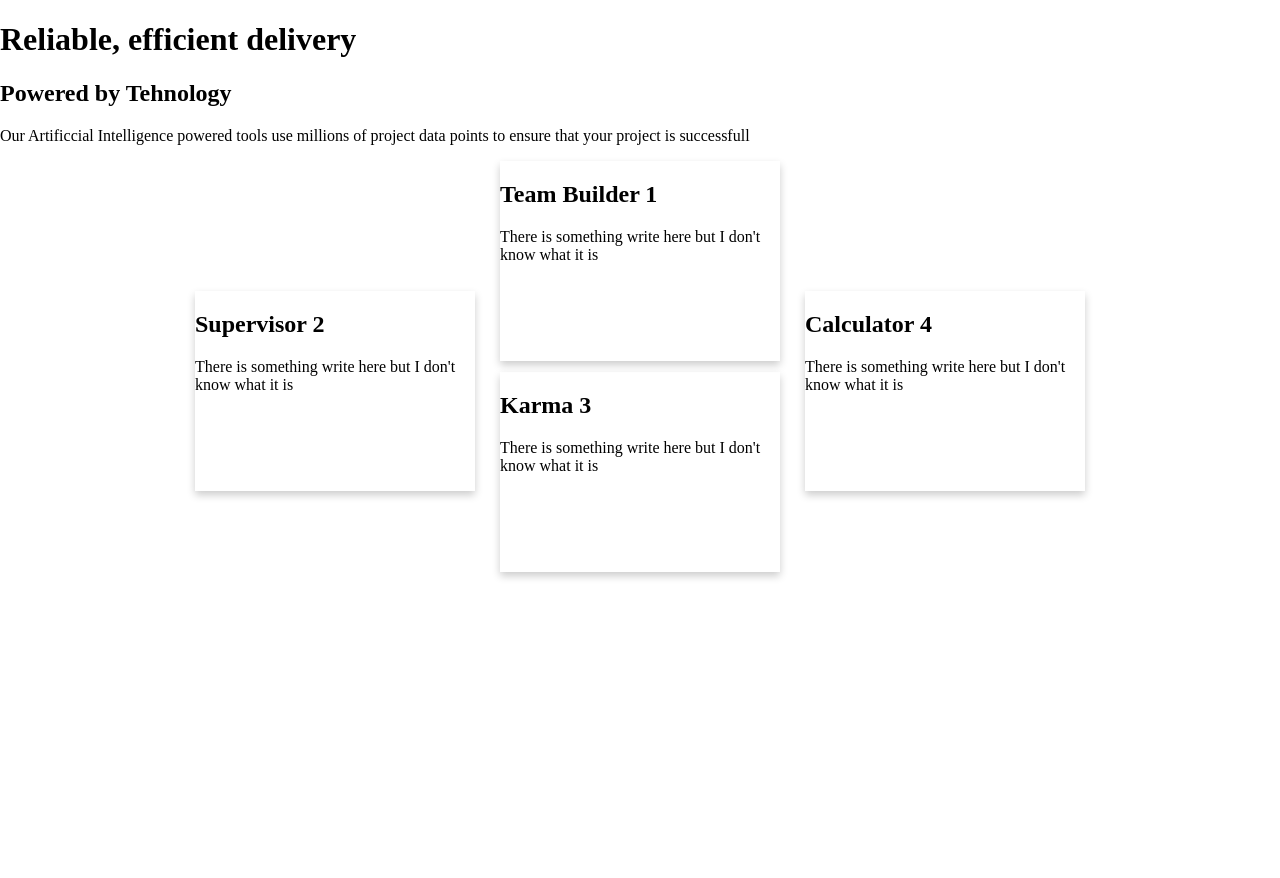
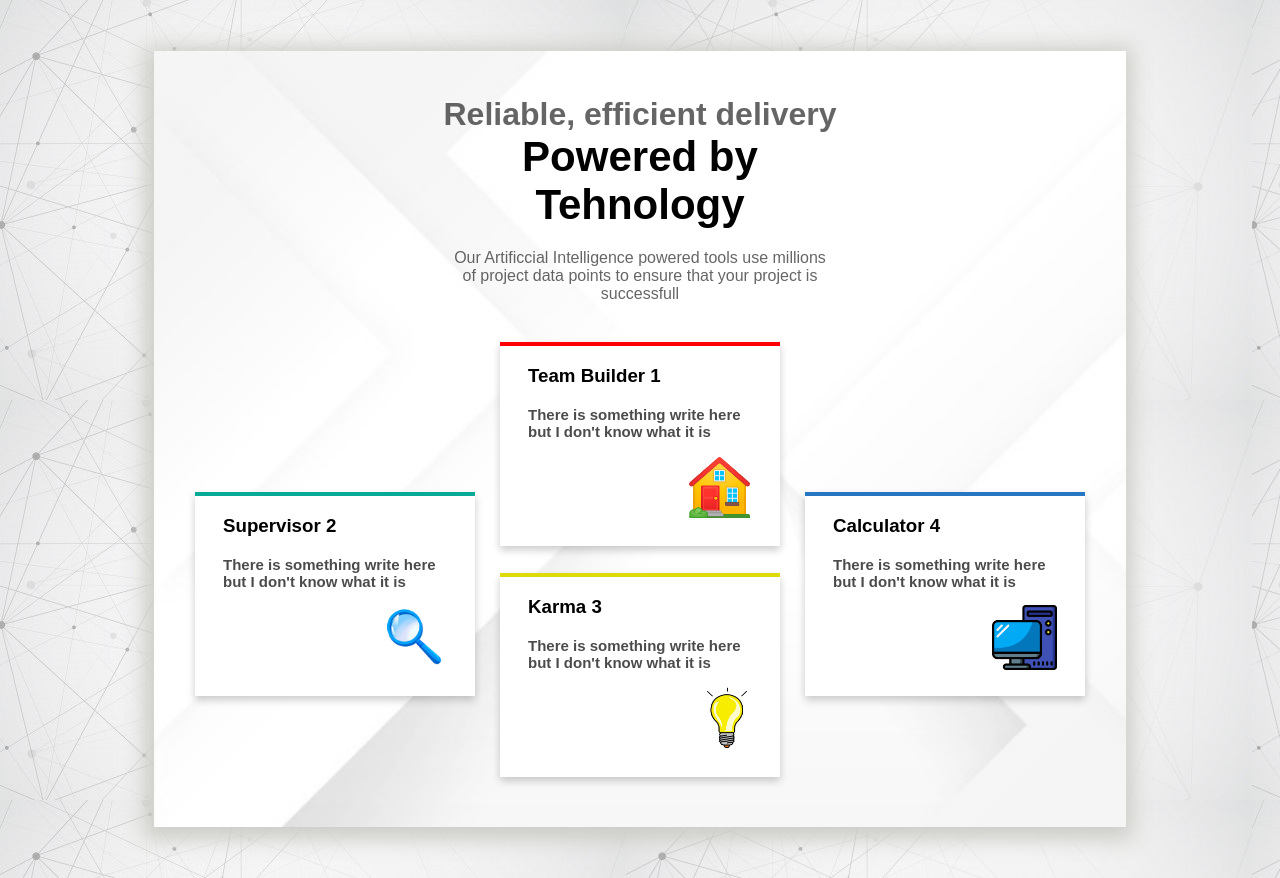
Before and after one commit to tatamartinsg/FourCardFeatureSection, a plain HTML site: page index.html in a window 1280 px wide. Before the commit the page ends 800 px from the top, so only its background shows below. Drawn offline with Linux system fonts and the light colour scheme; a web font is replaced by a local one.

Commit message:
Finalizando o projeto front-end FourCardFeatureSection

```diff
--- a/index.css
+++ /dev/null
@@ -1,37 +0,0 @@
-html,body{
-    margin: 0;
-    padding: 0;
-    box-sizing: border-box;
-
-}
-
-.div-card1, .div-card2, .div-card3, .div-card4{
-    box-shadow: 0 4px 8px 0 rgba(0,0,0,0.2);
-    width: 280px;
-    height: 200px;
-}
-
-.container{
-    display: grid;
-    justify-items:center;
-    grid-template-columns: 610px 610px;
-    grid-template-rows: 130px 20px;
-    grid-template-areas: "card1 card1"
-                         "card2 card4"
-                         "card3 card3";
-   justify-content: center;
-
-}
-.div-card1{
-   grid-area: card1;
-}
-.div-card2{
-    grid-area: card2;
- }
- .div-card3{
-    grid-area: card3;
-    margin-top: 5%;
- }
- .div-card{
-    grid-area: card4;
- }
--- a/index.html
+++ b/index.html
@@ -5,10 +5,12 @@
     <meta http-equiv="X-UA-Compatible" content="IE=edge">
     <meta name="viewport" content="width=device-width, initial-scale=1.0">
     <title>FourdCardFeatureSection</title>
-    <link rel="stylesheet" href="index.css">
+    <link rel="stylesheet" href="./src/index.css">
 </head>
 <body>
-    <div>
+    <div id="div-body">
+    <section id="section-principal">
+        <div id="div-h-principal">
             <h1>Reliable, efficient delivery</h1>
             <h2>Powered by Tehnology</h2>
             <p>Our Artificcial Intelligence powered tools use millions of project data points to ensure that your project is successfull</p>
@@ -16,34 +18,45 @@
 
         <section class="container">
             <div class="div-card1">
-            <div>
+                <div class="div-card0">
                     <h1>Team Builder 1</h1>
                     <p>There is something write here but I don't know what it is</p>
-                <img>
+                    <div class="div-img">
+                        <img src="./src/images/casa.png" width="65px" height="65x">
+                    </div>
                 </div>
             </div>
             <div class="div-card2">
-            <div>
+                <div class="div-card0">
                     <h1>Supervisor 2</h1>
                     <p>There is something write here but I don't know what it is</p>
-                <img>
+                    <div class="div-img">
+                        <img src="./src/images/lupa.png" width="65px" height="65x">
+                    </div>
                 </div>
             </div>
             <div class="div-card3">
-            <div>
+                <div class="div-card0">
                     <h1>Karma 3</h1>
                     <p>There is something write here but I don't know what it is</p>
-                <img>
+                    <div class="div-img">
+                        <img src="./src/images/lampada.png" width="50px" height="65px">
+                    </div>
                 </div>
             </div>
             <div class="div-card4">
-            <div>
+                <div class="div-card0">
                     <h1>Calculator 4</h1>
                     <p>There is something write here but I don't know what it is</p>
-                <img>
+                    <div class="div-img">
+                        <img src="./src/images/pc.png" width="65px" height="65x">
+                    </div>
+
                 </div>
             </div>
         </section>
+    </section>
+</div>
 
 </body>
 </html>
--- /dev/null
+++ b/src/index.css
@@ -0,0 +1,120 @@
+@import url('https://fonts.googleapis.com/css2?family=Open+Sans:wght@500&family=Zen+Kurenaido&display=swap');
+@import url('https://fonts.googleapis.com/css2?family=Open+Sans:wght@500&family=Zen+Kaku+Gothic+Antique:wght@300&family=Zen+Kurenaido&display=swap');
+
+html,body{
+    margin: 0;
+    padding: 0;
+    box-sizing: border-box;
+
+}
+body{
+   width: 100%;
+   background-image: url("../src/images/teste2.jpg");
+   /* background-size: cover; */
+
+}
+
+#section-principal{
+   /* background-color: rgb(255, 253, 248); */
+   background-image: url("../src/images/background2.jpg");
+   background-size: cover;
+   margin: 4% auto;
+   height: auto;
+   width: 76%;
+   box-shadow: -2px 4px 20px 8px rgb(204, 204, 199);
+}
+.container p{
+   font-weight: bold;
+   opacity: 0.7;
+   font-size: 15px;
+   font-family: 'Zen Kaku Gothic Antique', sans-serif;
+}
+div.div-img{
+   margin: 0;
+   text-align: right;
+
+}
+#div-h-principal{
+   text-align: center;
+   margin-bottom: 4%;
+   padding-top: 45px;
+}
+#div-h-principal h1{
+   margin: auto;
+   font-size: 32px;
+   opacity: 0.6;
+}
+h1{
+   font-family: 'Zen Kaku Gothic Antique', sans-serif;
+   font-weight: bold;
+}
+#div-h-principal h2{
+   margin: auto;
+   width: 40%;
+   font-size: 42px;
+   font-family: 'Zen Kurenaido', sans-serif;
+   font-weight: bold;
+   transition: ease .2s;
+}
+#div-h-principal h2:hover{
+   opacity: 0.6;
+}
+
+#div-h-principal p{
+   font-family: sans-serif;
+   margin: 20px auto;
+   width: 40%;
+   opacity: 0.6;
+}
+
+.div-card1, .div-card2, .div-card3, .div-card4{
+    box-shadow: 0 4px 8px 0 rgba(0,0,0,0.2);
+    width: 280px;
+    height: 200px;
+    border-top-style: solid;
+    border-top-width: 4px;
+    transition: transform .2s;
+    background-color: rgb(255, 255, 255);
+}
+
+.div-card0{
+   margin-left: 10%;
+   margin-right: 10%;
+}
+
+.container{
+    display: grid;
+    justify-items:center;
+    grid-template-columns: 610px 610px;
+    grid-template-rows: 150px 20px;
+    grid-template-areas: "card1 card1"
+                         "card2 card4"
+                         "card3 card3";
+   justify-content: center;
+   padding-bottom: 50px;
+
+}
+.div-card1{
+   grid-area: card1;
+   border-top-color: red;
+}
+.div-card1:hover, .div-card2:hover, .div-card3:hover, .div-card4:hover{
+   transform: scale(1.1);
+}
+.div-card2{
+    grid-area: card2;
+   border-top-color: rgb(9, 170, 149);
+
+ }
+ .div-card3{
+    grid-area: card3;
+    margin-top: 5%;
+    border-top-color: rgb(223, 219, 10);
+ }
+ .div-card4{
+   border-top-color: rgb(38, 118, 194);
+ }
+ .div-card{
+    grid-area: card4;
+
+ }
```
Also changed, not shown: src/images/background2.jpg (added), src/images/casa.png (added), src/images/lampada.png (added), src/images/lupa.png (added), src/images/pc.png (added), src/images/teste2.jpg (added). Lines whose indentation alone changed are shown as unchanged.
